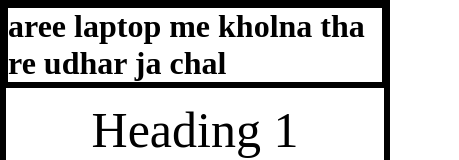
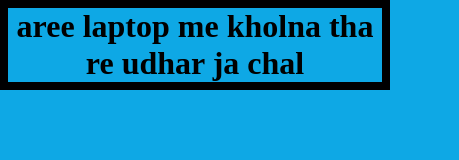
Before and after one commit to gaurav-1024/feb_Special, a plain HTML site: page index.html in a window 390 px wide. Shown: the top 160 px of the page, 459 px wide, since content can reach past the window. Drawn offline with Linux system fonts and the light colour scheme.

Commit message:
outline.css

```diff
--- a/outline.css
+++ b/outline.css
@@ -65,3 +65,23 @@
 label{
     border: none;
 }
+#mob{
+    display: none;
+}
+
+@media(max-width:480px) {
+    #nav{
+        display: none;
+    }
+    #container{
+        display: none;
+    }
+    #mob{
+        text-align: center;
+        display: block;
+    }
+    body{
+        background-color:rgb(14, 168, 229);
+    }
+
+}
```
